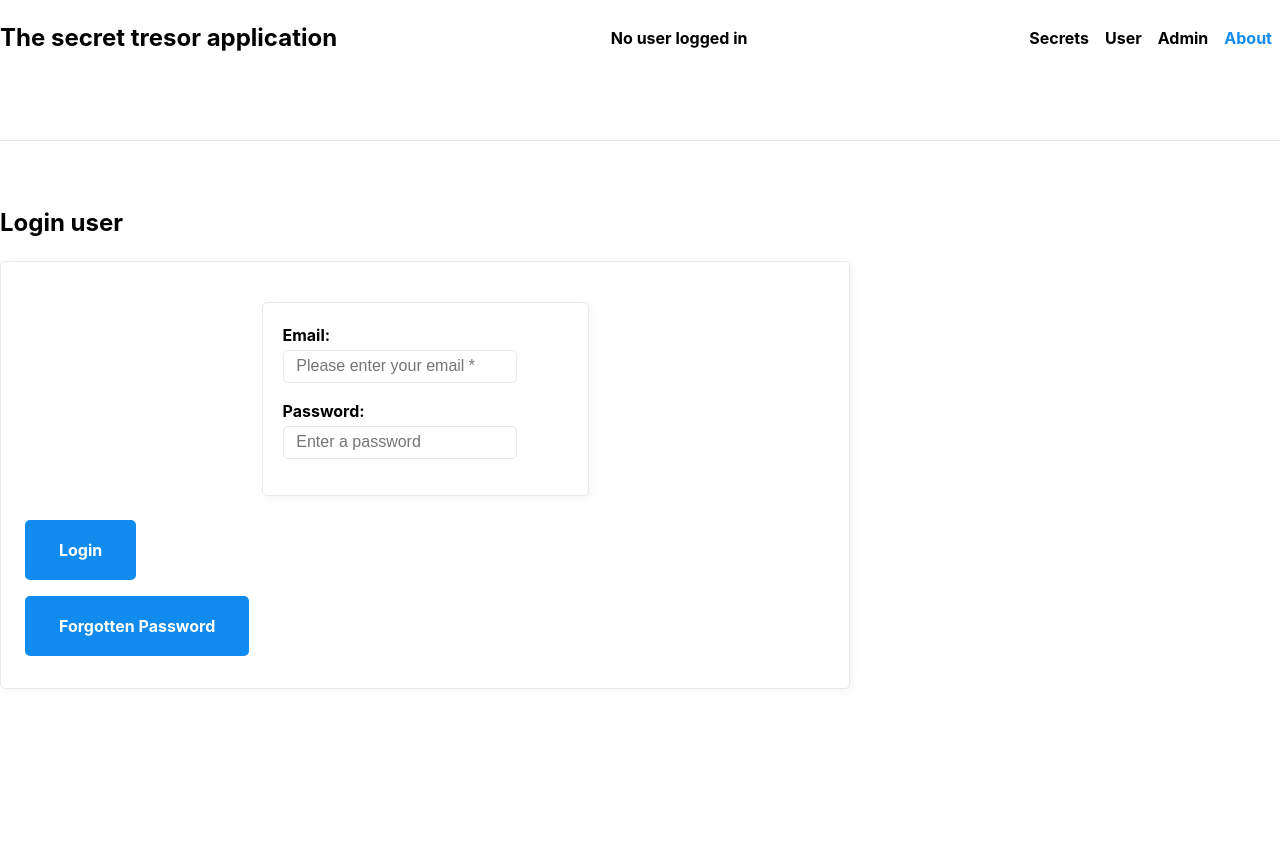
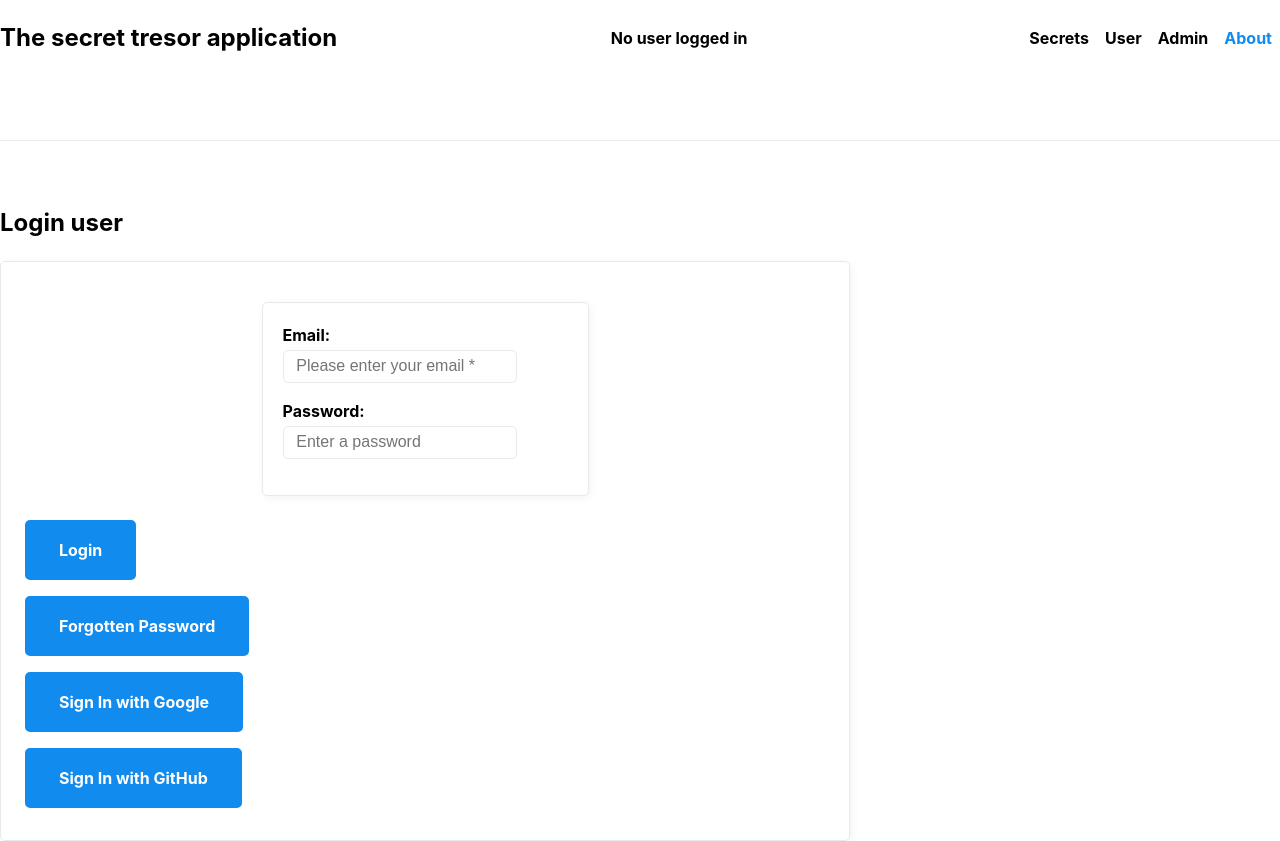
Before and after one commit to HeedlessSoap325/M183_TresorFrontend, a React (Vite) app: page /user/login in a window 1280 px wide. Before the commit the page ends 800 px from the top, so only its background shows below. Built offline with nearby package versions, Linux system fonts and the light colour scheme; no server answers.

Commit message:
feat: implement google and GitHub SSO

```diff
--- a/src/pages/user/LoginUser.tsx
+++ b/src/pages/user/LoginUser.tsx
@@ -47,6 +47,14 @@ function LoginUser() {
         }
     }
 
+    function handleGoogleLogin(): void {
+        window.location.href ="http://localhost:8080/oauth2/authorization/google";
+    }
+
+    function handleGithubLogin(): void {
+        window.location.href ="http://localhost:8080/oauth2/authorization/github";
+    }
+
     return (
         <div>
             <h2>Login user</h2>
@@ -82,6 +90,10 @@ function LoginUser() {
                 <button type="submit">Login</button>
                 <br/>
                 <button onClick={handleForgottenPassword}>Forgotten Password</button>
+                <br/>
+                <button onClick={handleGoogleLogin}>Sign In with Google</button>
+                <br/>
+                <button onClick={handleGithubLogin}>Sign In with GitHub</button>
             </form>
         </div>
     );
```
